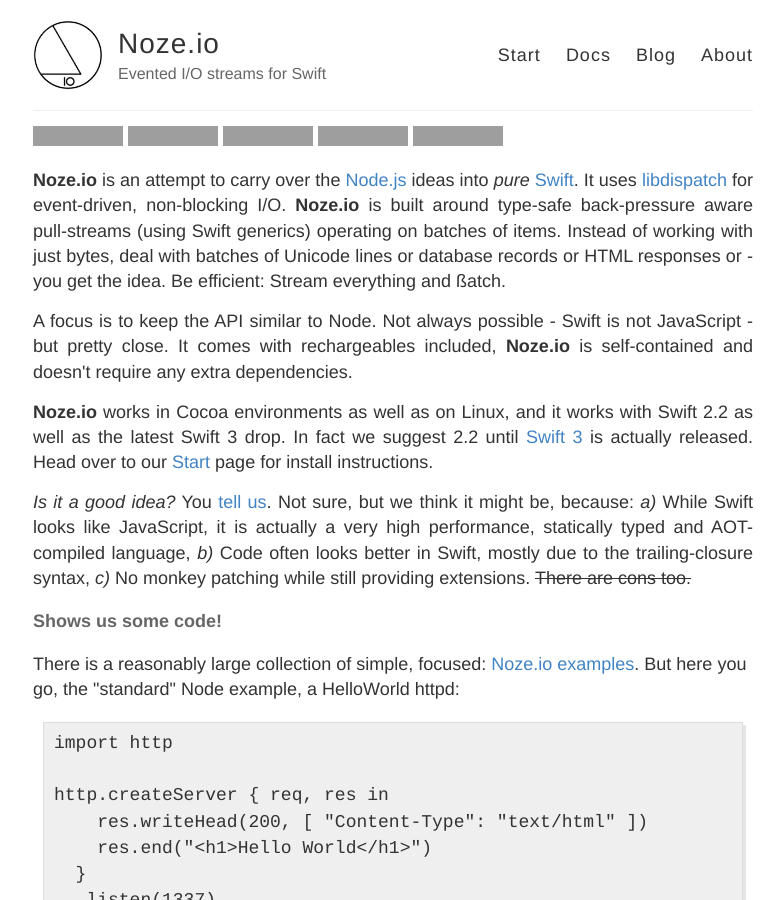
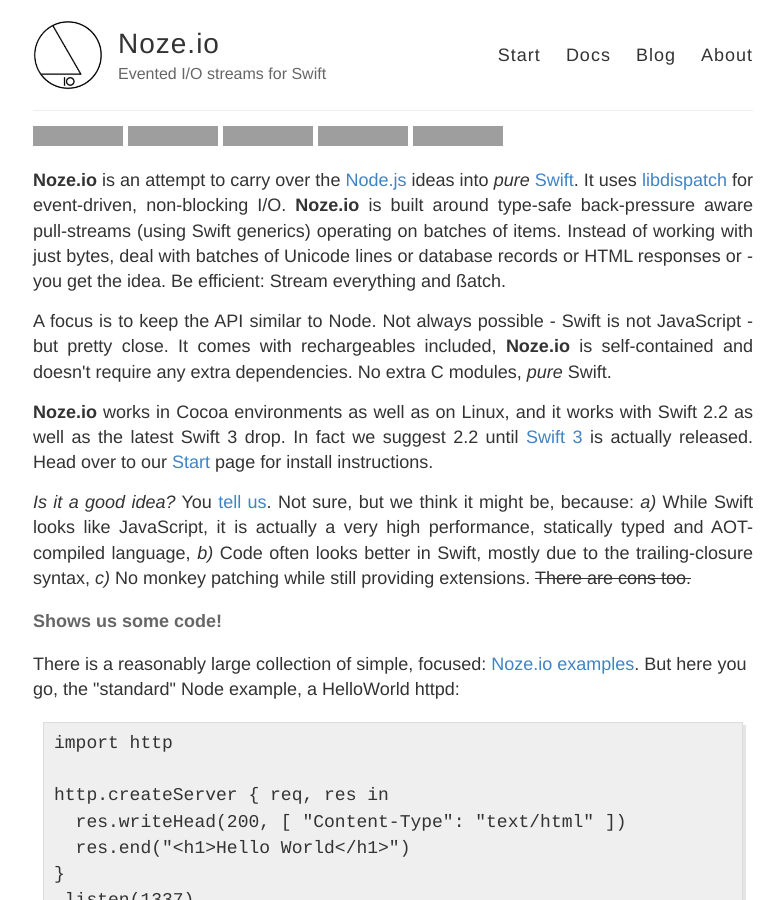
Before and after one commit to NozeIO/NozeIO.github.io, a Jekyll site: the page built from index.html, in a window 1280 px wide and 900 px high, cut to the strip 0-900 px from the top of the window. Shown: the whole strip, without its empty margins (247-1031 px from the left). Built offline with Jekyll 4.4.1, drawn with Linux system fonts in a browser that asks for light colours; comment, search, counter and statistics services are not loaded; grey boxes are pictures that could not be loaded.

Commit message:
Important badge changes, tweak indent a little.

```diff
--- a/index.html
+++ b/index.html
@@ -3,10 +3,10 @@
 ---
 
 <p>
-  <img src="https://img.shields.io/badge/Swift-2.2%2C%203.0-blue.svg" />
-  <img src="https://img.shields.io/badge/os-Mac%20OS%20X-green.svg?style=flat" />
+  <img src="https://img.shields.io/badge/swift-2+3-blue.svg" />
+  <img src="https://img.shields.io/badge/os-macOS-green.svg?style=flat" />
   <img src="https://img.shields.io/badge/os-iOS-green.svg?style=flat"   />
-  <img src="https://img.shields.io/badge/os-Linux-green.svg?style=flat" />
+  <img src="https://img.shields.io/badge/os-tuxOS-green.svg?style=flat" />
   <img src="https://api.travis-ci.org/NozeIO/Noze.io.svg?branch=master&style=flat" />
 </p>
 
@@ -31,6 +31,7 @@
   Swift is not JavaScript - but pretty close.
   It comes with rechargeables included, <b>Noze.io</b> is self-contained and
   doesn't require any extra dependencies.
+  No extra C modules, <em>pure</em> Swift.
 </p>
 <p style="text-align: justify;">
   <b>Noze.io</b> works in Cocoa environments as well as on Linux,
```
Also changed, not shown: about.md (+4 -4 lines). Lines whose indentation alone changed are shown as unchanged.
